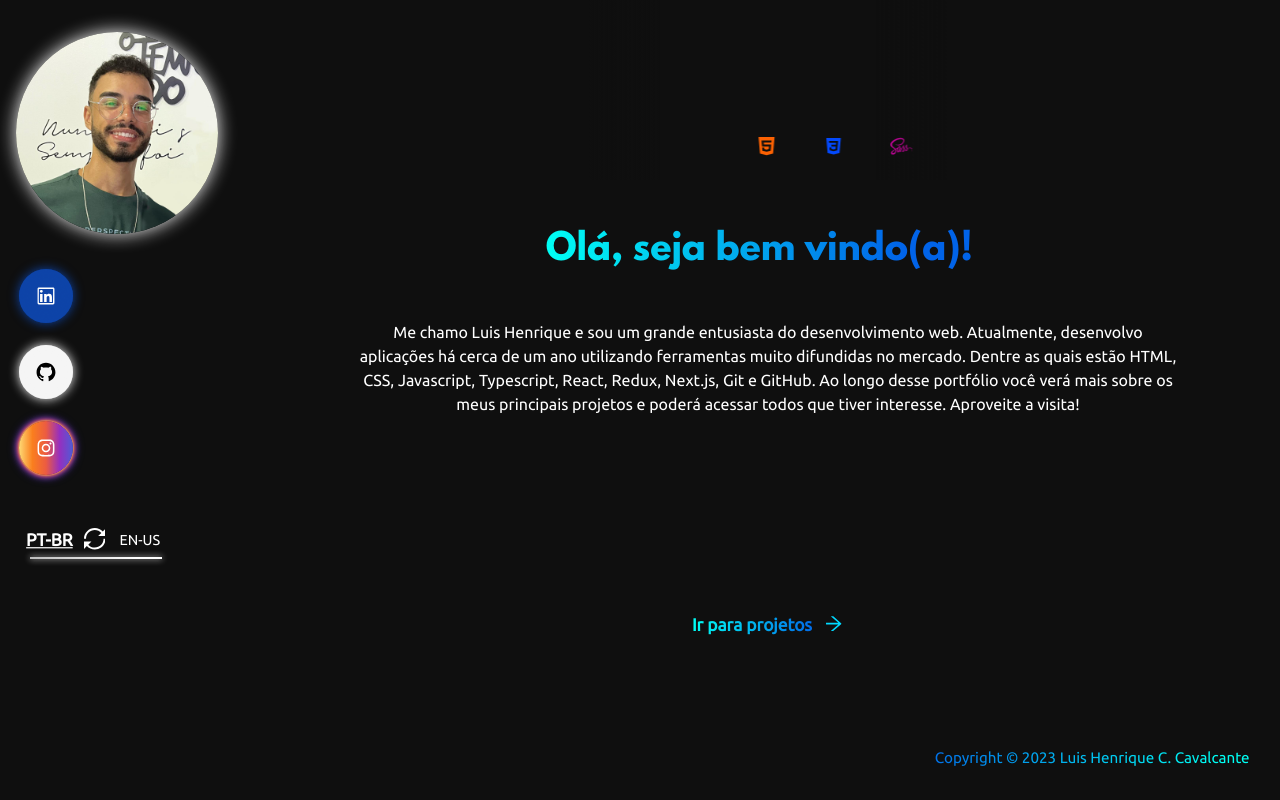
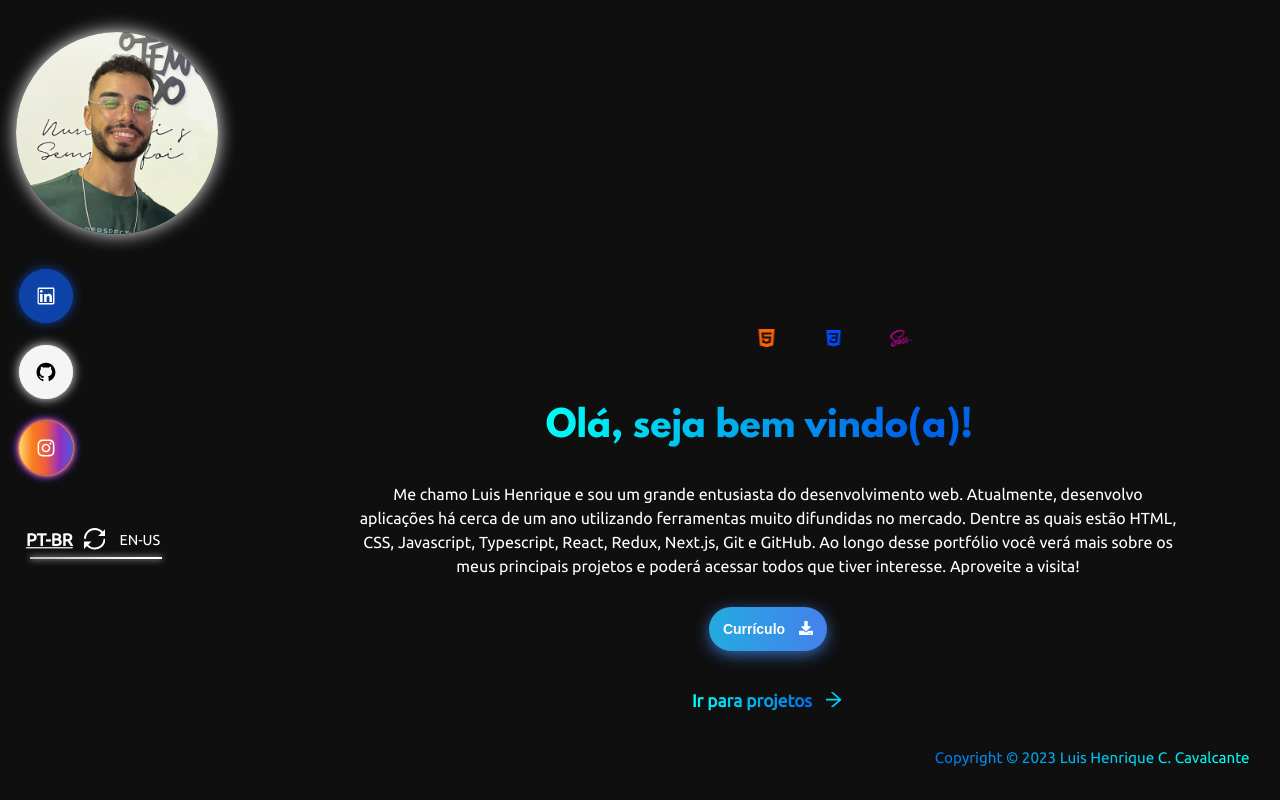
Before and after one commit to luissshc29/portfolio, a Next.js app: page / in a window 1280 px wide. Built offline with nearby package versions, Linux system fonts and the light colour scheme.

Commit message:
Adicionando botão e

```diff
--- a/src/Components/Apresentacao/Apresentacao.module.scss
+++ b/src/Components/Apresentacao/Apresentacao.module.scss
@@ -29,9 +29,9 @@
 }
 
 .container {
-    display: grid;
-    grid-template-rows: 25% 15% 30% 20%;
-    gap: 1em;
+    display: flex;
+    flex-direction: column;
+    gap: 1.8em;
     justify-content: center;
     text-align: center;
     align-items: center;
@@ -44,7 +44,6 @@
         animation: show-up 1s;
         color: white;
         font-family: $fonte-menu;
-
         font-size: 1em;
         line-height: 1.5em;
         align-self: flex-start;
@@ -152,7 +151,6 @@
 
 @media screen and (min-width: $min-width-tablet) and (max-width: $min-width-desktop) {
     .container {
-        grid-template-rows: 20% auto auto auto;
         width: 90vw;
         min-height: 100vh;
         margin: 2em auto;
@@ -175,8 +173,7 @@
         width: 95vw;
         height: 75vh;
         margin: 0 auto;
-        grid-template-rows: 20% auto auto auto;
-        align-items: flex-start;
+        justify-items: center;
 
         &_titulo {
             font-size: 1.4em;
--- a/src/Components/Apresentacao/index.tsx
+++ b/src/Components/Apresentacao/index.tsx
@@ -8,12 +8,13 @@ import {
     BiLogoReact,
     BiLogoTypescript,
 } from "react-icons/bi";
-import { FaSass } from "react-icons/fa";
+import { FaDownload, FaSass } from "react-icons/fa";
 import { SiNextdotjs, SiRecoil, SiTailwindcss } from "react-icons/si";
 import { BsGit } from "react-icons/bs";
 import BotaoNav from "Components/BotaoNav";
 import Titulo from "Components/Titulo";
 import { useSelector } from "react-redux";
+import Botao from "Components/Botao";
 
 export default function Apresentacao() {
     const tecnologias = [
@@ -88,7 +89,10 @@ export default function Apresentacao() {
             <div className={styles.container_div}>
                 <div className={styles.container_div_tech}>
                     {tecnologias.map((item) => (
-            <div key={item?.id} className={styles.container_div_tech_item}>
+                        <div
+                            key={item?.id}
+                            className={styles.container_div_tech_item}
+                        >
                             {item.component}
                             <p>{item.nome}</p>
                         </div>
@@ -100,6 +104,13 @@ export default function Apresentacao() {
             <p className={styles.container_descricao}>
                 {linguagem === "PT" ? textoBR : textoUS}
             </p>
+            <Botao
+                href="Currículo-Luis-Henrique-da-Cunha-Cavalcante.pdf"
+                download
+            >
+                <p>{linguagem === "PT" ? "Currículo" : "Resume"}</p>
+                <FaDownload />
+            </Botao>
             <BotaoNav avancar location="/projetos">
                 {linguagem === "PT" ? "Ir para projetos" : "See projects"}
             </BotaoNav>
--- /dev/null
+++ b/src/Components/Botao/Botao.module.scss
@@ -0,0 +1,44 @@
+.anchor {
+    text-decoration: none;
+}
+
+.botao-hover {
+    display: flex;
+    gap: 1em;
+    padding: 1em;
+    width: fit-content;
+    height: fit-content;
+    font-size: 14px;
+    font-weight: 600;
+    color: #fff;
+    cursor: pointer;
+    text-align: center;
+    border: none;
+    background-size: 300% 100%;
+    border-radius: 50px;
+    moz-transition: all .4s ease-in-out;
+    -o-transition: all .4s ease-in-out;
+    -webkit-transition: all .4s ease-in-out;
+    transition: all .4s ease-in-out;
+
+    &:hover {
+        background-position: 100% 0;
+        moz-transition: all .4s ease-in-out;
+        -o-transition: all .4s ease-in-out;
+        -webkit-transition: all .4s ease-in-out;
+        transition: all .4s ease-in-out;
+    }
+
+    &:focus {
+        outline: none;
+    }
+}
+
+.botao-hover.botao {
+    background-image: linear-gradient(to right,
+            #25aae1,
+            #4481eb,
+            #04befe,
+            #3f86ed);
+    box-shadow: 0 4px 15px 0 rgba(65, 132, 234, 0.75);
+}
--- /dev/null
+++ b/src/Components/Botao/index.tsx
@@ -0,0 +1,18 @@
+import React from "react";
+import styles from "./Botao.module.scss";
+import classNames from "classnames";
+
+export default function Botao({
+    children,
+    ...rest
+}: {
+    children: React.ReactNode;
+} & React.AnchorHTMLAttributes<HTMLAnchorElement>) {
+    return (
+        <a className={styles.anchor} {...rest}>
+            <button className={classNames(styles.botao, styles["botao-hover"])}>
+                {children}
+            </button>
+        </a>
+    );
+}
--- a/src/Components/BotaoNav/index.tsx
+++ b/src/Components/BotaoNav/index.tsx
@@ -1,31 +1,46 @@
-import React from 'react'
-import { AiOutlineArrowRight, AiOutlineArrowLeft } from 'react-icons/ai'
-import styles from './BotaoNav.module.scss'
-import classnames from 'classnames'
-import { useRouter } from 'next/router'
+import React from "react";
+import { AiOutlineArrowRight, AiOutlineArrowLeft } from "react-icons/ai";
+import styles from "./BotaoNav.module.scss";
+import classnames from "classnames";
+import { useRouter } from "next/router";
+import { ReadStream } from "fs";
 
-export default function BotaoNav({avancar = false, voltar = false, children, location}: {avancar?: boolean, voltar?: boolean, children: any, location: string}) {
+export default function BotaoNav({
+    avancar = false,
+    voltar = false,
+    children,
+    location,
+    padrao = false,
+    ...rest
+}: {
+    avancar?: boolean;
+    voltar?: boolean;
+    children: any;
+    location: string;
+    padrao?: boolean;
+} & React.ButtonHTMLAttributes<HTMLButtonElement>) {
+    const router = useRouter();
 
-    const router = useRouter()
-
-  return (
-    <div style={{display:'flex'}}>
-        {
-            voltar &&
-                <button className={classnames(styles.botao, styles.botao_voltar)} onClick={() => router.push(location)}>
-                    <AiOutlineArrowLeft/>
+    return (
+        <div style={{ display: "flex" }}>
+            {voltar && (
+                <button
+                    className={classnames(styles.botao, styles.botao_voltar)}
+                    onClick={() => router.push(location)}
+                >
+                    <AiOutlineArrowLeft />
                     <p className={styles.botao_texto}>{children}</p>
                 </button>
-        }
-        {
-            avancar &&
-                <button className={styles.botao} onClick={() => router.push(location)}>
+            )}
+            {avancar && (
+                <button
+                    className={styles.botao}
+                    onClick={() => router.push(location)}
+                >
                     <p className={styles.botao_texto}>{children}</p>
-                    <AiOutlineArrowRight/>
+                    <AiOutlineArrowRight />
                 </button>
-        }
-
-    </div>
-
-  )
+            )}
+        </div>
+    );
 }
--- a/src/Components/Menu/Menu.module.scss
+++ b/src/Components/Menu/Menu.module.scss
@@ -18,6 +18,7 @@
     display: flex;
     flex-direction: column;
     align-items: flex-start;
+    justify-items: center;
     padding: 2em 1em;
     font-family: $fonte-menu;
 
```
Also changed, not shown: pages/index.tsx (+7 -5 lines), src/Components/Menu/index.tsx (+9 -2 lines), 1 other file (tests, documents, lock files or other folders). Lines whose indentation alone changed are shown as unchanged.
